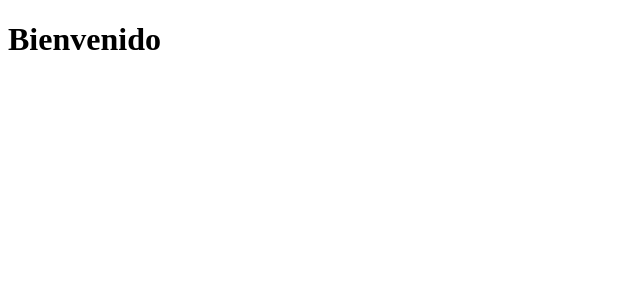
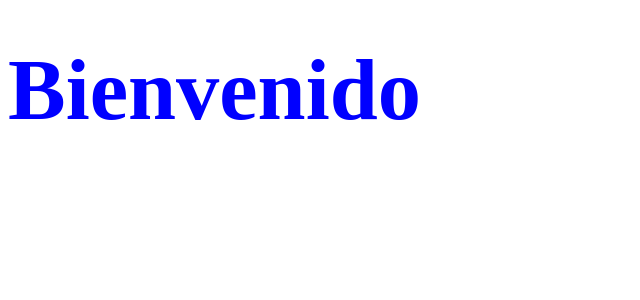
Before and after one commit to BraianAzcune/platzi-conf-merch, a React app: page / in a window 1280 px wide. Shown: the top 300 px of the page, without its empty margins (0-640 px from the left). Built offline with nearby package versions, Linux system fonts and the light colour scheme.

Commit message:
clase 17 webpack css

```diff
--- a/package.json
+++ b/package.json
@@ -19,8 +19,10 @@
     "@babel/preset-env": "^7.16.11",
     "@babel/preset-react": "^7.16.7",
     "babel-loader": "^8.2.4",
+    "css-loader": "^6.7.1",
     "html-loader": "^3.1.0",
     "html-webpack-plugin": "^5.5.0",
+    "mini-css-extract-plugin": "^2.6.0",
     "webpack": "^5.72.0",
     "webpack-cli": "^4.9.2",
     "webpack-dev-server": "^4.8.1"
--- a/src/components/App.jsx
+++ b/src/components/App.jsx
@@ -1,9 +1,11 @@
 import React from 'react';
-
+import '../styles/components/App.css';
 
 export default function App() {
 
   return (
-    <h1>Bienvenido</h1>
+    <div className='app'>
+      <h1>Bienvenido</h1>
+    </div>
   )
 }
--- /dev/null
+++ b/src/styles/components/App.css
@@ -0,0 +1,58 @@
+.app{
+  overflow: hidden;
+}
+
+h1{
+  transform-origin: left top;
+  font-size: 3em;
+  animation: changeColor 10s alternate infinite ;
+}
+
+@keyframes changeColor {
+
+  0% {
+    color: #ff0000;
+    transform: scale(1.0);
+  }
+  10% {
+    color: #00ff00;
+    transform: scale(1.1);
+  }
+  20% {
+    color: #0000ff;
+    transform: scale(1.2);
+  }
+  30% {
+    color: #ff00ff;
+    transform: scale(1.3);
+  }
+  40% {
+    color: #00ffff;
+    transform: scale(1.4);
+  }
+  50% {
+    color: #ffff00;
+    transform: scale(1.5);
+  }
+  60% {
+    color: #ff0000;
+    transform: scale(1.6);
+  }
+  70% {
+    color: #00ff00;
+    transform: scale(1.7);
+  }
+  80% {
+    color: #0000ff;
+    transform: scale(1.8);
+  }
+  90% {
+    color: #ff00ff;
+    transform: scale(1.9);
+  }
+  100% {
+    color: #00ffff;
+    transform: scale(2.0);
+  }
+
+}
--- a/webpack.config.js
+++ b/webpack.config.js
@@ -1,5 +1,6 @@
 const path = require('path');
 const htmlWebpackPlugin = require('html-webpack-plugin');
+const miniCssExtractPlugin = require('mini-css-extract-plugin');
 
 module.exports = {
   entry: './src/index.js',
@@ -26,6 +27,15 @@ module.exports = {
             loader: 'html-loader',
           }
         ]
+      },
+      {
+        test: /\.css$/,
+        use: [
+          {
+            loader: miniCssExtractPlugin.loader,
+          },
+          'css-loader'
+        ]
       }
     ]
   },
@@ -33,6 +43,9 @@ module.exports = {
     new htmlWebpackPlugin({
       template: './public/index.html',
       filename: './index.html'
+    }),
+    new miniCssExtractPlugin({
+      filename: 'assets/[name].css'
     })
   ],
   devServer: {
```
Also changed, not shown: 2 other files (tests, documents, lock files or other folders).
